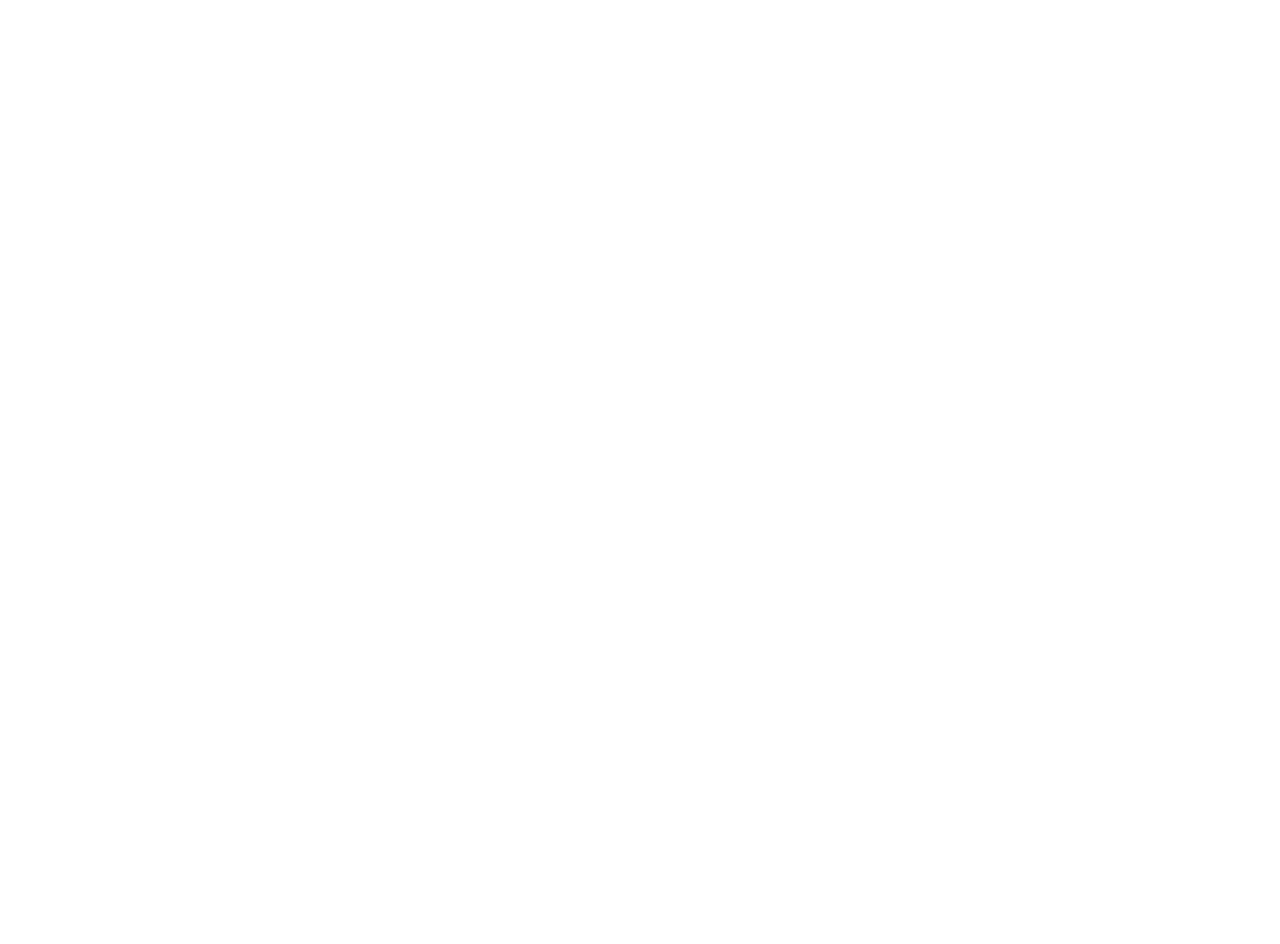
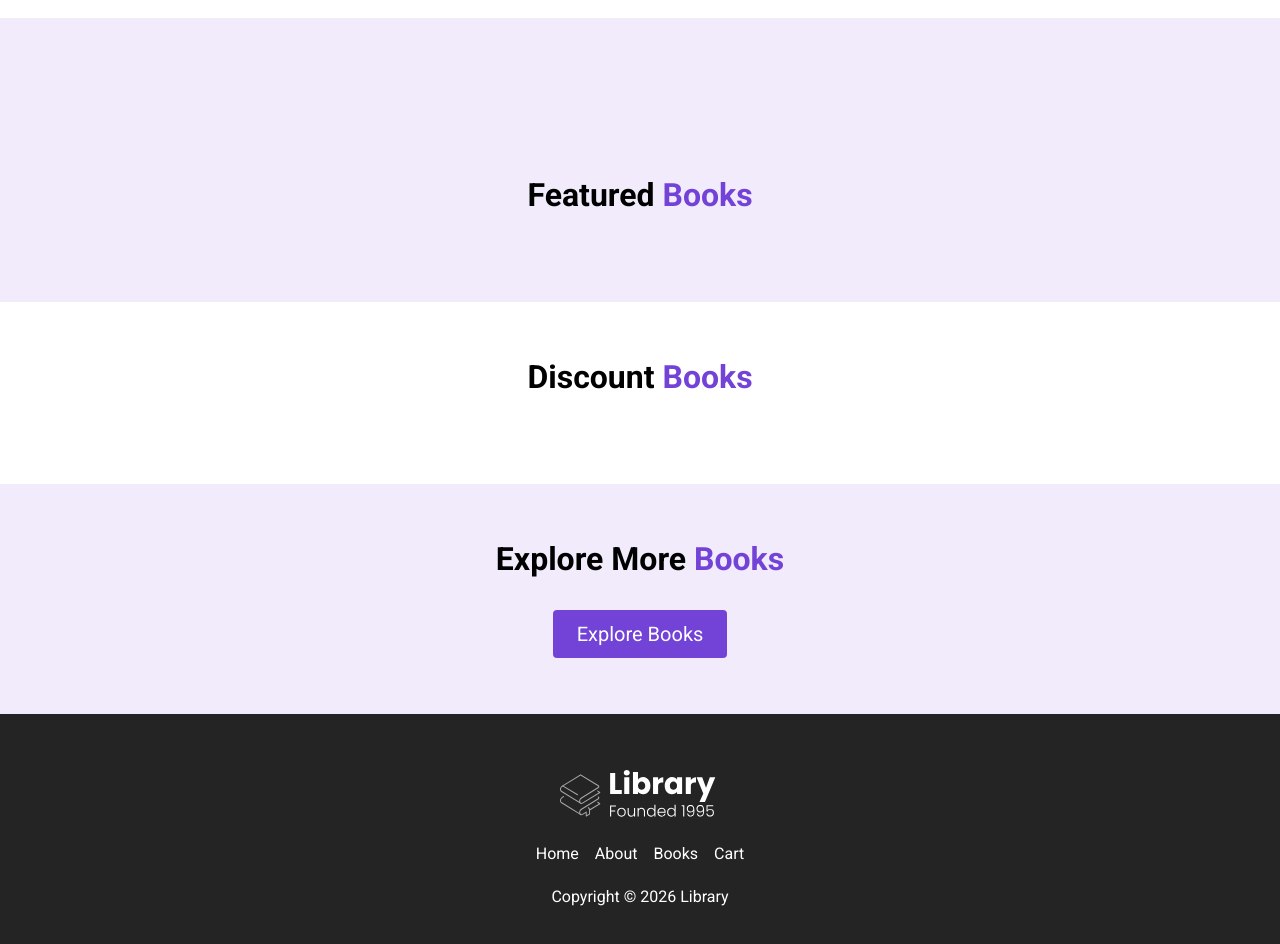
Before and after one commit to MattMucc/Library-React-Website, a React (Create React App) app: page / in a window 1280 px wide. Shown: the part 1200-2144 px from the top of the page. Before the commit the page ends 1371 px from the top, so only its background shows below. Built offline with nearby package versions, Linux system fonts and the light colour scheme.

Commit message:
Home Page Complete
- Added Book.jsx component in the ui folder.
- Added Discounted.jsx component.
- Added Explore.jsx component.
- Added Featured.jsx component.
- Added Footer.jsx component.
- Updated index.js to include new icons.
- Updated App.js to use the new components.

```diff
--- a/src/App.js
+++ b/src/App.js
@@ -1,3 +1,7 @@
+import Discounted from "./components/Discounted";
+import Explore from "./components/Explore";
+import Featured from "./components/Featured";
+import Footer from "./components/Footer";
 import Highlights from "./components/Highlights";
 import Landing from "./components/Landing";
 import Nav from "./components/Nav";
@@ -8,6 +12,10 @@
       <Nav />
       <Landing />
       <Highlights />
+      <Featured />
+      <Discounted />
+      <Explore />
+      <Footer />
     </div>
   );
 }
--- /dev/null
+++ b/src/components/Discounted.jsx
@@ -0,0 +1,25 @@
+import React from 'react'
+import { books } from '../data'
+import Book from './ui/Book'
+
+const Discounted = () => {
+    return (
+        <section id="recent">
+            <div className="container">
+                <div className="row">
+                    <h2 className="section__title">Discount <span className="purple">Books</span></h2>
+                    <div className="books">
+                        {books
+                            .filter(book => book.salePrice > 0)
+                            .slice(0, 8)
+                            .map((book) => {
+                                <Book book={book} key={book.id} />
+                            })}
+                    </div>
+                </div>
+            </div>
+        </section>
+    )
+}
+
+export default Discounted
--- /dev/null
+++ b/src/components/Explore.jsx
@@ -0,0 +1,18 @@
+import React from 'react'
+
+const Explore = () => {
+    return (
+        <section id="explore">
+            <div className="container">
+                <div className="row row__column">
+                    <h2>Explore More <span className="purple">Books</span></h2>
+                    <a href="/books">
+                        <button className="btn">Explore Books</button>
+                    </a>
+                </div>
+            </div>
+        </section>
+    );
+}
+
+export default Explore
--- /dev/null
+++ b/src/components/Featured.jsx
@@ -0,0 +1,29 @@
+import React from 'react';
+import Book from './ui/Book';
+import { books } from '../data'; // { [element] } grabs a specific element from a file instead of the whole file
+
+const Featured = () => {
+    function getFiveStarBooks() {
+        books.filter(book => book.rating === 5).slice(0, 4);
+    }
+
+    return (
+        <section id="features">
+            <div className="container">
+                <div className="row">
+                    <h2 className="section__title">Featured <span className="purple">Books</span></h2>
+                    <div className="books">
+                        {books
+                            .filter(book => book.rating === 5)
+                            .slice(0, 4)
+                            .map((book) => {
+                                <Book book={book} key={book.id} />
+                            })}
+                    </div>
+                </div>
+            </div>
+        </section>
+  );
+};
+
+export default Featured;
--- /dev/null
+++ b/src/components/Footer.jsx
@@ -0,0 +1,29 @@
+import React from 'react'
+import Logo from "../assets/Library.svg"
+
+const Footer = () => {
+    return (
+        <footer>
+            <div className="container">
+                <div className="row row__column">
+                    <a href="/">
+                        <figure className="footer__logo">
+                            <img src={Logo} alt="" className="footer__logo--img" />
+                        </figure>
+                    </a>
+                    <div className="footer__list">
+                        <a href="/" className='footer__link'>Home</a>
+                        <span href="/" className='footer__link no-cursor'>About</span>
+                        <a href="/books" className='footer__link'>Books</a>
+                        <a href="/cart" className='footer__link'>Cart</a>
+                    </div>
+                    <div className="footer__copyright">
+                        Copyright &copy; 2026 Library
+                    </div>
+                </div>
+            </div>
+        </footer>
+    );
+}
+
+export default Footer
--- /dev/null
+++ b/src/components/ui/Book.jsx
@@ -0,0 +1,37 @@
+import { FontAwesomeIcon } from '@fortawesome/react-fontawesome'
+import React from 'react'
+
+const Book = ({ book }) => {
+    return (
+        <div className="book">
+            <a href="">
+                <figure className="book__img--wrapper">
+                    <img src={book.url} alt="" className="book__img" />
+                </figure>
+            </a>
+            <div className="book__title">
+                <a href="" className="book__title--link">{book.title}</a>
+            </div>
+            <div className="book__ratings">
+                {
+                    new Array(Math.floor(book.rating)).fill(0).map((_, index) => <FontAwesomeIcon icon="star" key={index} />)
+                }
+                {
+                    Number.isInteger(book.rating) ? '' : <FontAwesomeIcon icon="star-half" />
+                }
+            </div>
+            <div className="book__price">
+                {book.salePrice ? ( // If sale price exists
+                    <>
+                        <span className="book__price--normal">${book.originalPrice.toFixed(2)}</span>
+                        {book.salePrice.toFixed(2)}
+                    </>
+                ) : ( // If sale price does NOT exist
+                    <>${book.originalPrice.toFixed(2)}</>
+                )}
+            </div>
+        </div>
+  )
+}
+
+export default Book
--- a/src/index.js
+++ b/src/index.js
@@ -4,9 +4,9 @@
 import App from './App';
 import reportWebVitals from './reportWebVitals';
 import { library } from '@fortawesome/fontawesome-svg-core';
-import { faBars, faCartShopping, faXmark, faBolt, faBookOpen, faTag } from '@fortawesome/free-solid-svg-icons'
+import { faBars, faCartShopping, faXmark, faBolt, faBookOpen, faTag, faStar, faStarHalf } from '@fortawesome/free-solid-svg-icons'
 
-library.add(faBars, faCartShopping, faXmark, faBolt, faBookOpen, faTag);
+library.add(faBars, faCartShopping, faXmark, faBolt, faBookOpen, faTag, faStar, faStarHalf);
 const root = ReactDOM.createRoot(document.getElementById('root'));
 root.render(
   <React.StrictMode>
```
